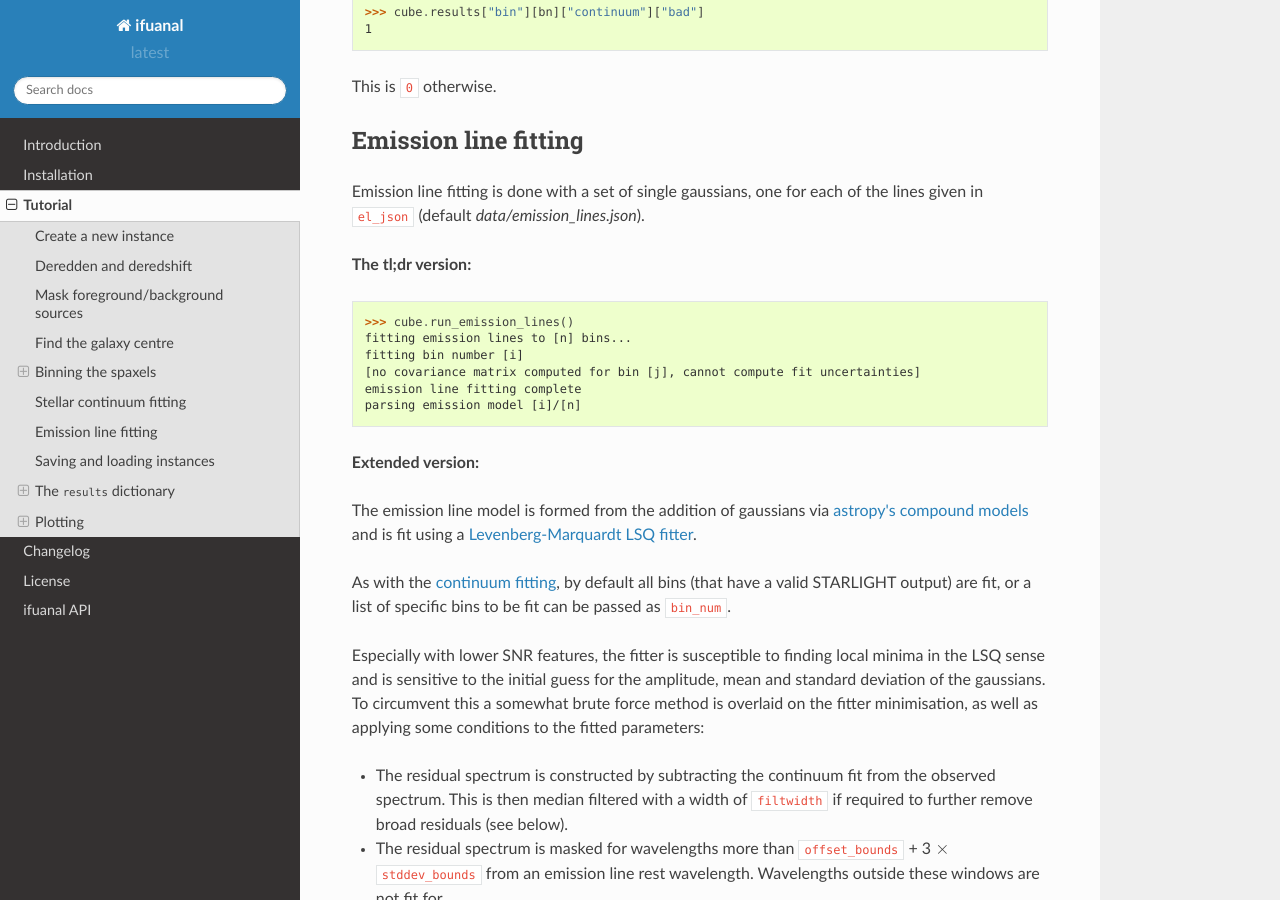
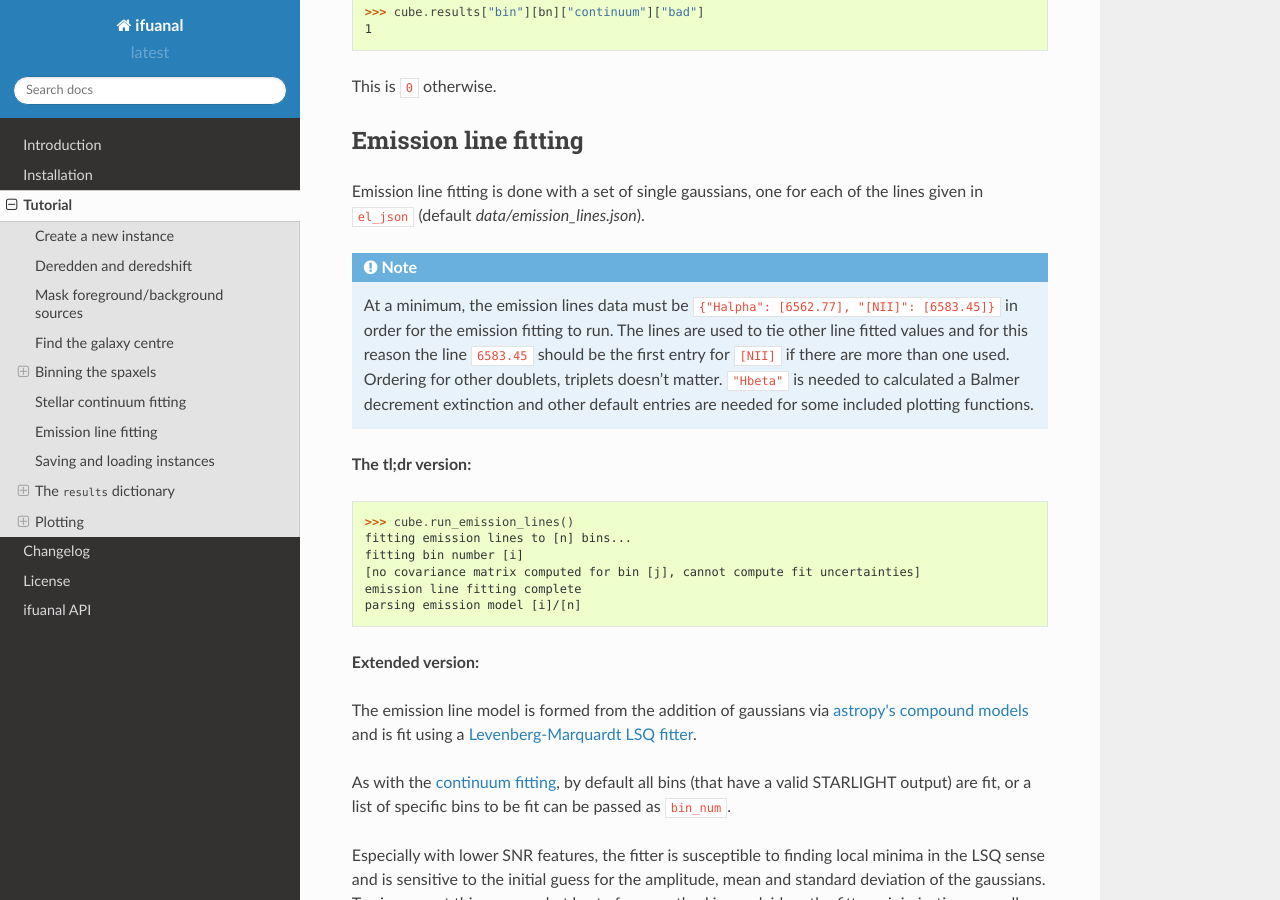
Before and after one commit to Lyalpha/ifuanal, a Sphinx documentation site: the page built from docs/tutorial.rst, in a window 1280 px wide and 900 px high, scrolled down 8584 px. Built offline with Sphinx 7.4.7 and the Read the Docs theme 2.0.0, drawn with Linux system fonts in a browser that asks for light colours; some of the changed text lies outside the part shown.

Commit message:
Update tutorial for [NII] emission line change

```diff
--- a/docs/tutorial.rst
+++ b/docs/tutorial.rst
@@ -441,6 +441,17 @@ Emission line fitting
 Emission line fitting is done with a set of single gaussians, one for each of
 the lines given in ``el_json`` (default `data/emission_lines.json`).
 
+.. NOTE::
+
+   At a minimum, the emission lines data must be ``{"Halpha":
+   [6562.77], "[NII]": [6583.45]}`` in order for the emission fitting
+   to run. The lines are used to tie other line fitted values and for
+   this reason the line ``6583.45`` should be the first entry for
+   ``[NII]`` if there are more than one used. Ordering for other
+   doublets, triplets doesn't matter. ``"Hbeta"`` is needed to
+   calculated a Balmer decrement extinction and other default entries
+   are needed for some included plotting functions.
+
 **The tl;dr version:** ::
 
   >>> cube.run_emission_lines()
@@ -710,12 +721,12 @@ the default ``el_json`` input (`data/emission_lines.json`) of: ::
      "Hbeta": [4861.33],
      "[OIII]": [4958.911, 5006.843],
      "Halpha": [6562.77],
-     "[NII]": [6548.05, 6583.45],
+     "[NII]": [6583.45, 6548.05],
      "[SII]": [6716.440, 6730.815]
     }
 
 produces the following entries: ``Hbeta_4861``, ``[OIII]_4959``,
-``[OIII]_5007``, ``[NII]_6548``, ``[NII]_6583``, ``Halpha_6563``,
+``[OIII]_5007``, ``[NII]_6583``, ``[NII]_6548``, ``Halpha_6563``,
 ``[SII]_6716``, ``[SII]_6731``. An example entry for line name ``line_xxxx``
 is shown below.
 
```
